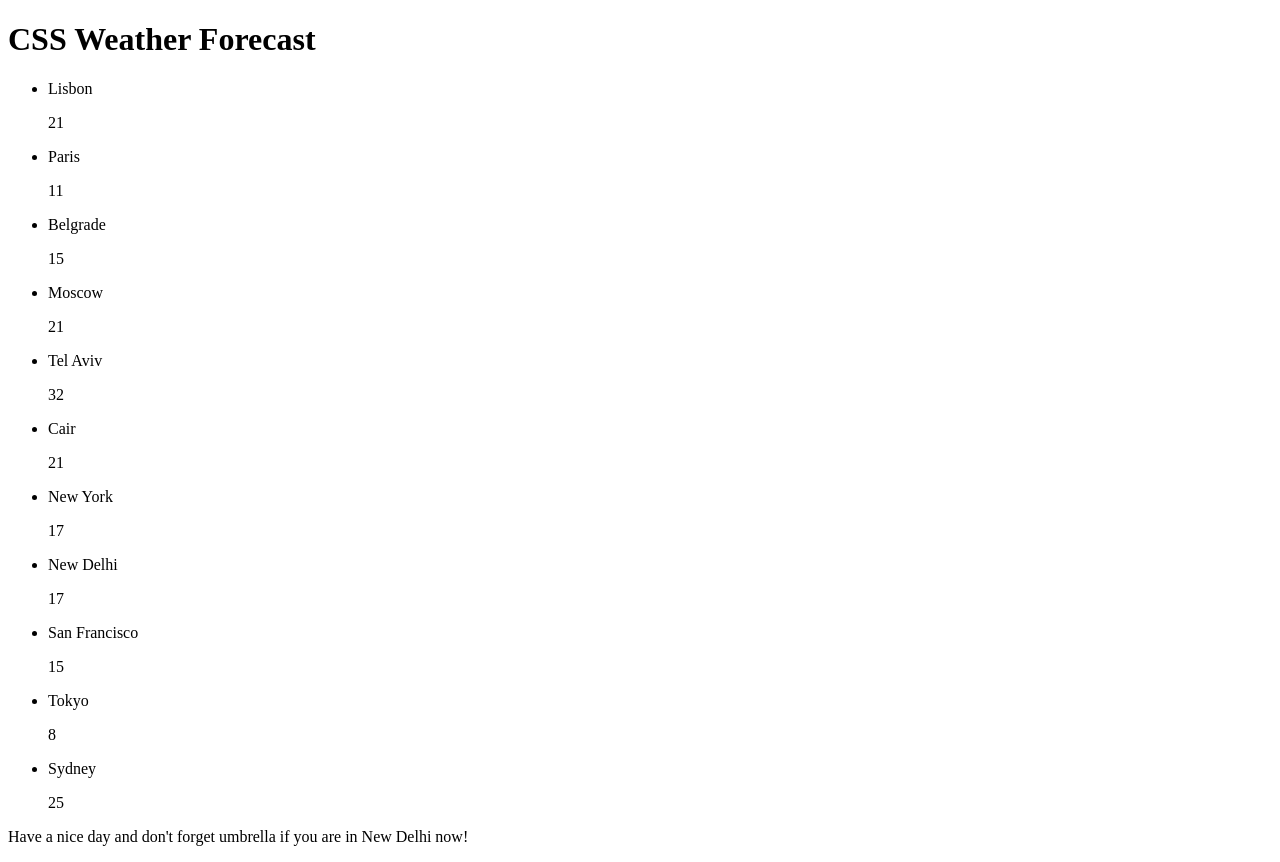
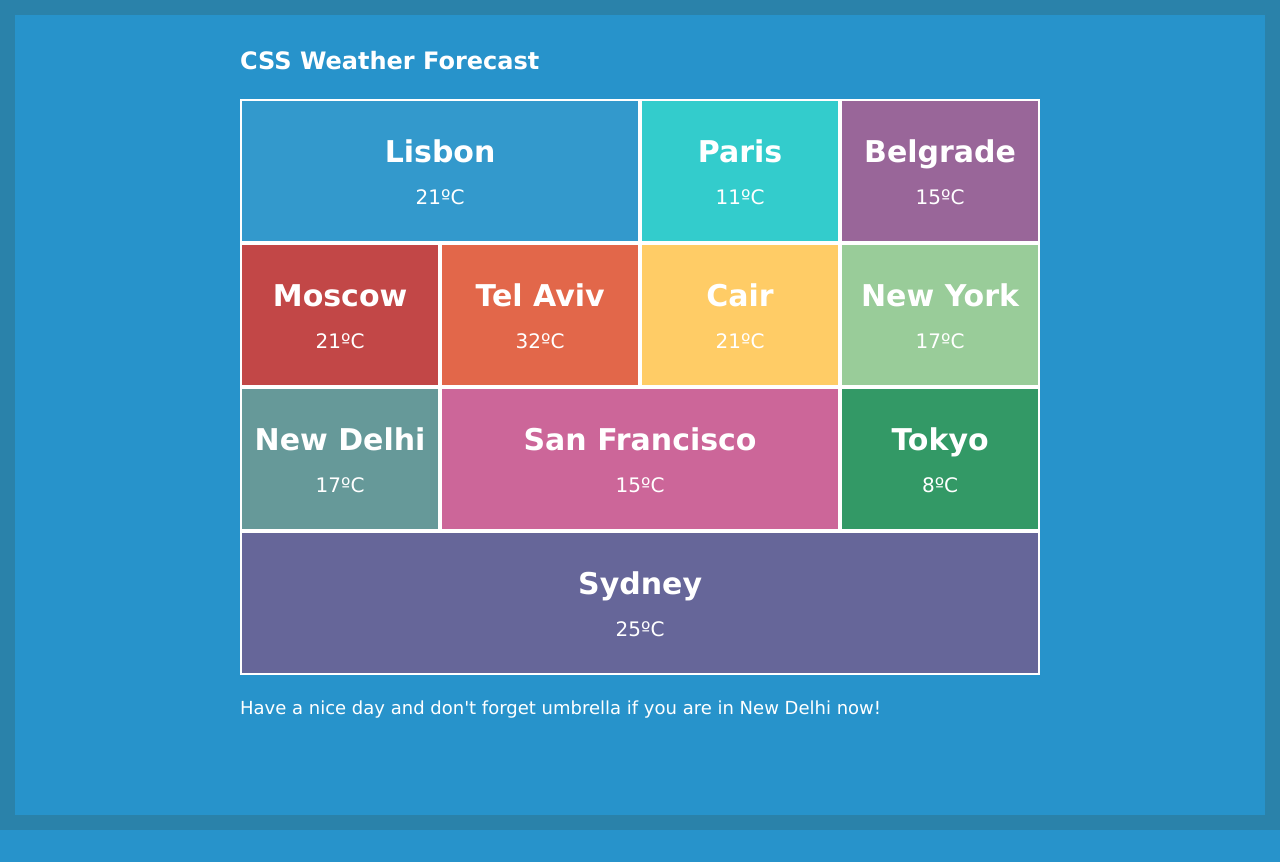
Before and after one commit to helgazh/css-weather-forecast, a plain HTML site: page index.html in a window 1280 px wide. After the commit the page ends 830 px from the top, so only its background shows below. Drawn offline with Linux system fonts and the light colour scheme; files that its build step writes are made by us from their sources; some icons are missing.

Commit message:
done work with mistakes

```diff
--- a/css/style.css
+++ b/css/style.css
@@ -11,7 +11,7 @@ html,
 body{
     min-height: 100%;
 }
-h1,
+h1,h2,
 p{
     margin: 0 0 10px;
 }
@@ -44,15 +44,15 @@ body{
     padding: 10px 20px;
 }
 .ba-cities{
+    background: #fff;
     list-style: none;
     padding-left: 0;
     font-size: 0;
 }
 .ba-cities li{
-    border: 0px solid white;
     text-align: center;
     padding: 30px 10px;
-    border: 3px solid #fff;
+    border: 2px solid #fff;
     font-size: 20px;
 }
 ul, li {
--- a/index.html
+++ b/index.html
@@ -4,7 +4,7 @@
         <meta charset="utf-8">
         <meta name="description" content="Have a nice day and don't forget umbrella">
         <title>Weather Forecast</title>
-        <link rel="stylesheet" href="style.css
+        <link rel="stylesheet" href="css/style.css">
         <link rel="stylesheet" href="https://cdnjs.cloudflare.com/ajax/libs/weather-icons/2.0.5/css/weather-icons.min.css">
         <link rel="icon" href="favicon.png" type="image/x-icon">
     </head>
@@ -16,70 +16,70 @@
         <main>
             <ul class="ba-cities">
                 <li class="lisbon">
-                    <p>Lisbon</p>
-                    <p><span class="ba-after">21</span>
+                    <h2>Lisbon</h2>
+                    <div><span class="ba-after">21</span>
                     <i class="wi wi-day-sunny"></i>
-                    </p>
+                    </div>
                 </li>
                 <li class="paris">
-                    <p>Paris</p>
-                    <p><span class="ba-after">11</span>
+                    <h2>Paris</h2>
+                    <div><span class="ba-after">11</span>
                     <i class="wi wi-night-rain-mix"></i>
-                    </p>
+                    </div>
                 </li>
                 <li class="belgrade">
-                    <p>Belgrade</p>
-                    <p><span class="ba-after">15</span>
+                    <h2>Belgrade</h2>
+                    <div><span class="ba-after">15</span>
                     <i class="wi wi-day-cloudy"></i>
-                    </p>
+                    </div>
                 </li>
                 <li class="moscow">
-                    <p>Moscow</p>
-                    <p><span class="ba-after">21</span>
+                    <h2>Moscow</h2>
+                    <div><span class="ba-after">21</span>
                     <i class="wi wi-day-cloudy-high"></i>
-                    </p>
+                    </div>
                 </li>
                 <li class="telaviv">
-                    <p>Tel Aviv</p>
-                    <p><span class="ba-after">32</span>
+                    <h2>Tel Aviv</h2>
+                    <div><span class="ba-after">32</span>
                     <i class="wi wi-hot"></i>
-                    </p>
+                    </div>
                 </li>
                 <li class="cair">
-                    <p>Cair</p>
-                    <p><span class="ba-after">21</span>
+                    <h2>Cair</h2>
+                    <div><span class="ba-after">21</span>
                     <i class="wi wi-day-sunny"></i>
-                    </p>
+                    </div>
                     </li>
                 <li class="newyork">
-                    <p>New York</p>
-                    <p><span class="ba-after">17</span>
+                    <h2>New York</h2>
+                    <div><span class="ba-after">17</span>
                     <i class="wi wi-day-thunderstorm"></i>
-                    </p>
+                    </div>
                 </li>
                 <li class="newdelhi">
-                    <p>New Delhi</p>
-                    <p><span class="ba-after">17</span>
+                    <h2>New Delhi</h2>
+                    <div><span class="ba-after">17</span>
                     <i class="wi wi-rain-wind"></i>
-                    </p>
+                    </div>
                 </li>
                 <li class="sanfrancisco">
-                    <p>San Francisco</p>
-                    <p><span class="ba-after">15</span>
+                    <h2>San Francisco</h2>
+                    <div><span class="ba-after">15</span>
                     <i class="wi wi-day-sunny-overcast"></i>
-                    </p>
+                    </div>
                 </li>
                 <li class="tokyo">
-                    <p>Tokyo</p>
-                    <p><span class="ba-after">8</span>
+                    <h2>Tokyo</h2>
+                    <div><span class="ba-after">8</span>
                     <i class="wi wi-night-clear"></i>
-                    </p>
+                    </div>
                 </li>
                 <li class="sydney">
-                    <p>Sydney</p>
-                    <p><span class="ba-after">25</span>
+                    <h2>Sydney</h2>
+                    <div><span class="ba-after">25</span>
                     <i class="wi wi-night-cloudy"></i>
-                    </p>
+                    </div>
                 </li>
             </ul>
         </main>
```
